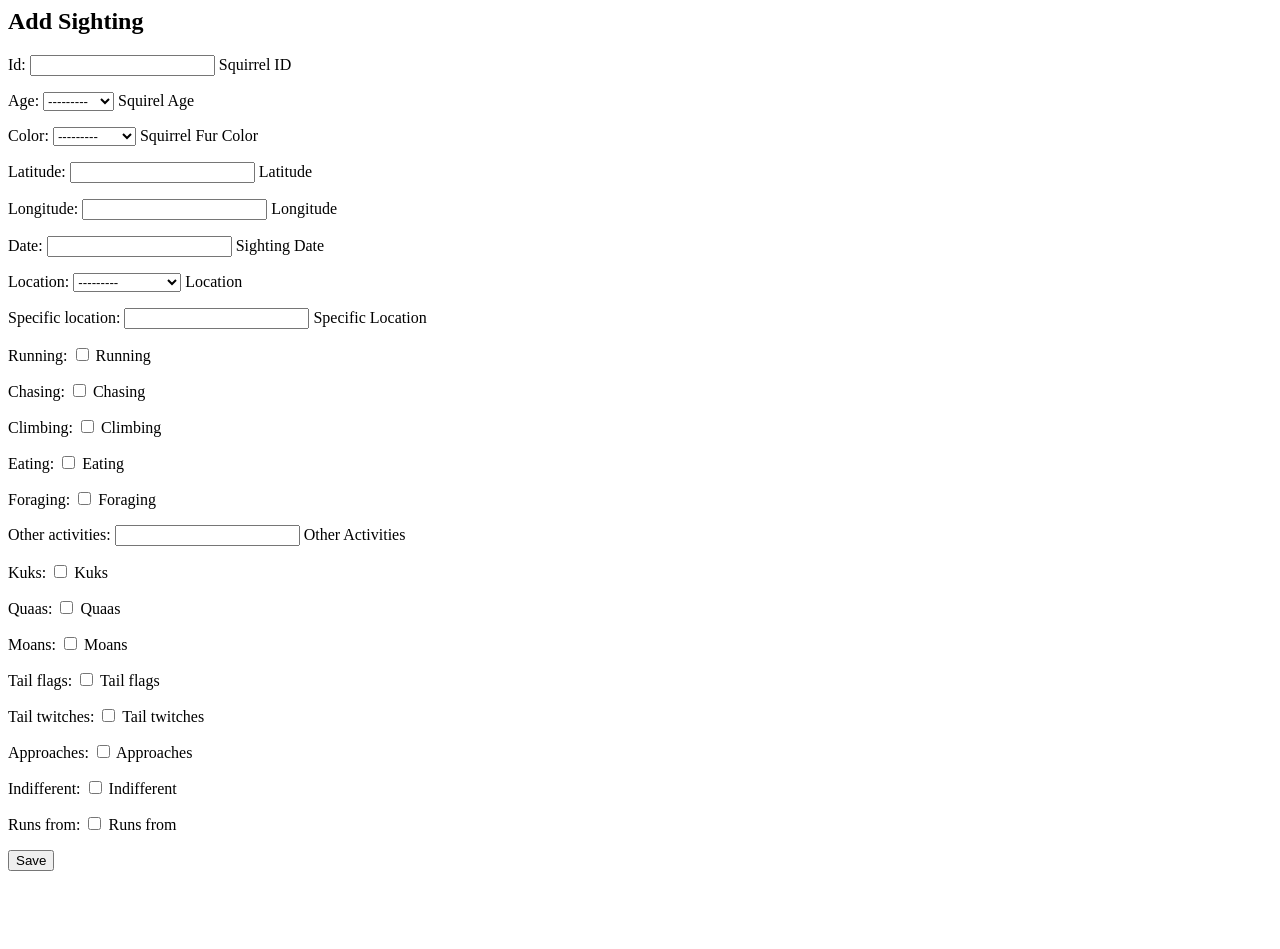
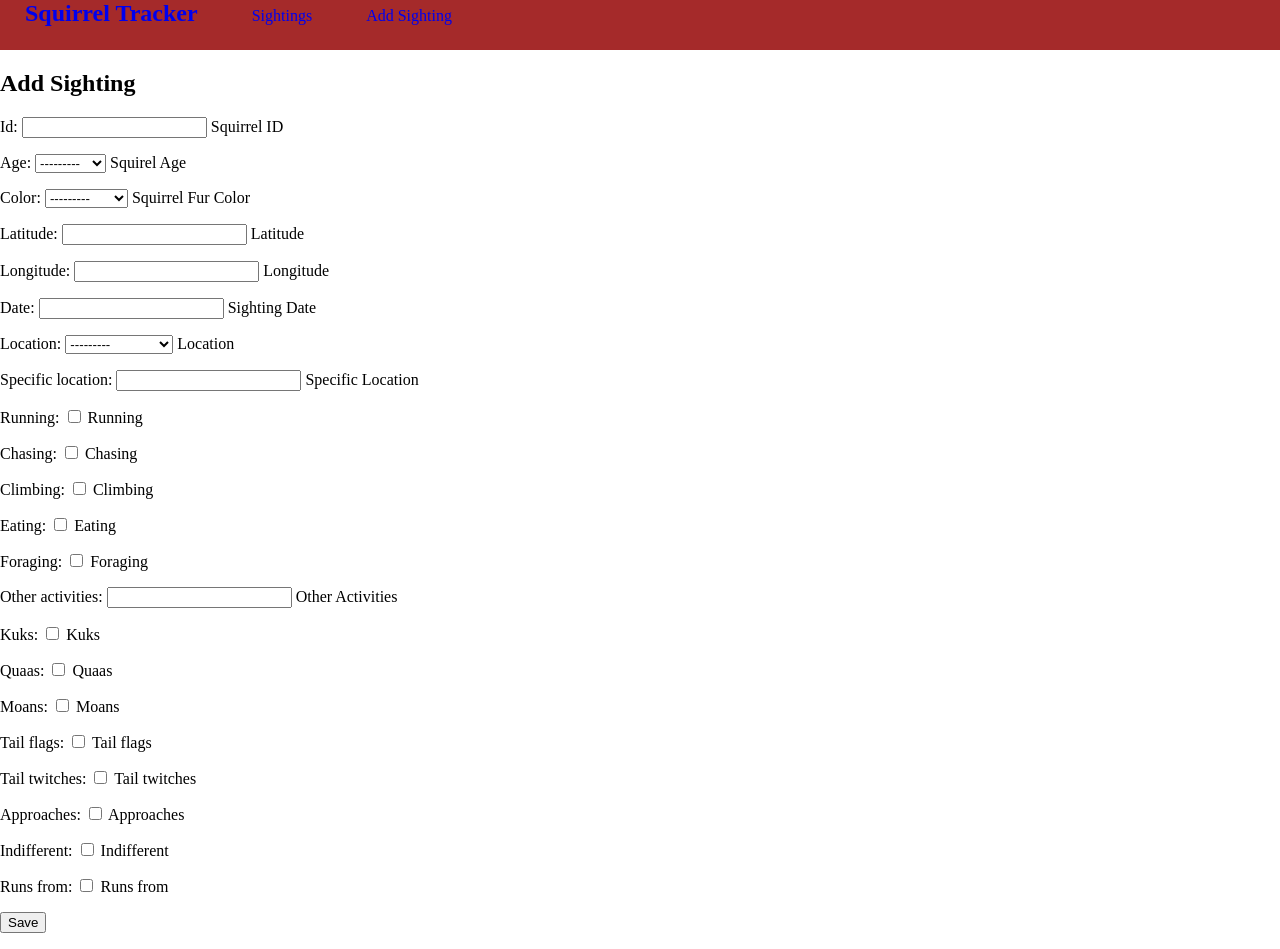
Before and after one commit to kdc2138/squirreltracker, a Django app: page /sightings/add/ in a window 1280 px wide. Before the commit the page ends 871 px from the top, so only its background shows below. Run offline with Django 3.2, Linux system fonts and the light colour scheme.

Commit message:
Update Add Sighting View

```diff
--- a/map/templates/map/index.html
+++ b/map/templates/map/index.html
@@ -15,11 +15,10 @@
 		loc = "{{sighting.location}}" ;
 		pop_message = `
 		<h3>
-		   ID:  ${id}
+		    <a href="/sightings/{{sighting.id}}">{{sighting.id}}</a>
 		</h3>
 		<p> Color: ${color}</p>
-			<p> Update sighting <a href="{% url 'name_of_view' {{sighting.id}}"> here </a>
-
+		<p> Location: ${loc}</p>
 
 		`;
 		marker = new L.marker([{{sighting.latitude}},{{ sighting.longitude}}]).bindPopup(pop_message).addTo(map);
--- a/sightings/static/sightings/style.css
+++ b/sightings/static/sightings/style.css
@@ -1,5 +1,6 @@
 table {
 	border-collapse: collapse;
+        margin: 8px;
 }
 
 th, td {
@@ -7,3 +8,21 @@ th, td {
 	padding: 10px;
 	border: 1px solid gray;
 }
+
+body {
+	margin: 0px;
+}
+
+nav a {
+        padding: 25px;
+	text-decoration: none;
+}
+
+nav h1 {
+   display: inline;
+}
+
+nav {
+    height: 50px;
+    background-color: brown;
+}
--- a/sightings/templates/sightings/add_sighting.html
+++ b/sightings/templates/sightings/add_sighting.html
@@ -1,3 +1,6 @@
+{% extends "sightings/base.html" %}
+{% load static %}
+<link rel="stylesheet" type="text/css" href="{% static 'sightings/style.css' %}">
 {% block content %}
         <title></title>
     <h2>Add Sighting</h2>
--- a/sightings/templates/sightings/base.html
+++ b/sightings/templates/sightings/base.html
@@ -2,23 +2,15 @@
 <html>
     <head>
         <title>Squirrel Tracker</title>
-        <link rel="stylesheet" href="//maxcdn.bootstrapcdn.com/bootstrap/3.2.0/css/bootstrap.min.css">
-        <link rel="stylesheet" href="//maxcdn.bootstrapcdn.com/bootstrap/3.2.0/css/bootstrap-theme.min.css">
-        <link href='//fonts.googleapis.com/css?family=Lobster&subset=latin,latin-ext' rel='stylesheet' type='text/css'>
-        <link rel="stylesheet" href="{% static 'css/blog.css' %}">
+	<link rel="stylesheet" type="text/css" href="{% static 'sightings/style.css' %}">
     </head>
     <body>
-        <div class="page-header">
-            <a href="{% url 'add_sighting' %}" class="top-menu"><span class="glyphicon glyphicon-plus"></span></a>
-            <h1><a href="/">Squirrel Tracker</a></h1>
-        </div>
-        <div class="content container">
-            <div class="row">
-                <div class="col-md-8">
-                    {% block content %}
-                    {% endblock %}
-                </div>
-            </div>
-        </div>
+	<nav>
+            <h1><a href="/map/">Squirrel Tracker</a></h1>
+	    <a href="/sightings/">Sightings</a>
+	    <a href="/sightings/add">Add Sighting</a>
+        </nav>
+         {% block content %}
+         {% endblock %}
     </body>
 </html>
--- a/sightings/templates/sightings/detail.html
+++ b/sightings/templates/sightings/detail.html
@@ -1,7 +1,8 @@
+{% extends "sightings/base.html" %}
 {% block content %}
 <title> </title>
 <h2>Update or Delete Sighting </h2>
-<p>Unique Squirrel ID: {{sighting.id}}</p>
+<p>Unique Squirrel ID should follow the following format: Hecatre ID-Shift-Date-Squirrel Number</p>
 <form action="" method="post", class="post-form">
     {% csrf_token %}
     {{ form.as_p }}
--- a/sightings/templates/sightings/index.html
+++ b/sightings/templates/sightings/index.html
@@ -1,5 +1,5 @@
-{% load static %}
-<link rel="stylesheet" type="text/css" href="{% static 'sightings/style.css' %}">
+{% extends "sightings/base.html" %}
+{% block content %}
 <table>
 	<thead>
 		<tr>
@@ -38,3 +38,4 @@
            {% endfor %}
 	</tbody>
 </table>
+{%endblock %}
--- a/sightings/views.py
+++ b/sightings/views.py
@@ -20,7 +20,7 @@ def add_sighting(request):
             sighting = form.save(commit=False)
             # sighting.id = have to get unique squirrel id
             sighting.save()
-            return redirect(f'sightings/{x}')
+            return redirect(f'/sightings/{x}')
     else:
         form = SightingForm()
         return render(request, 'sightings/add_sighting.html', {'form': form})
```
